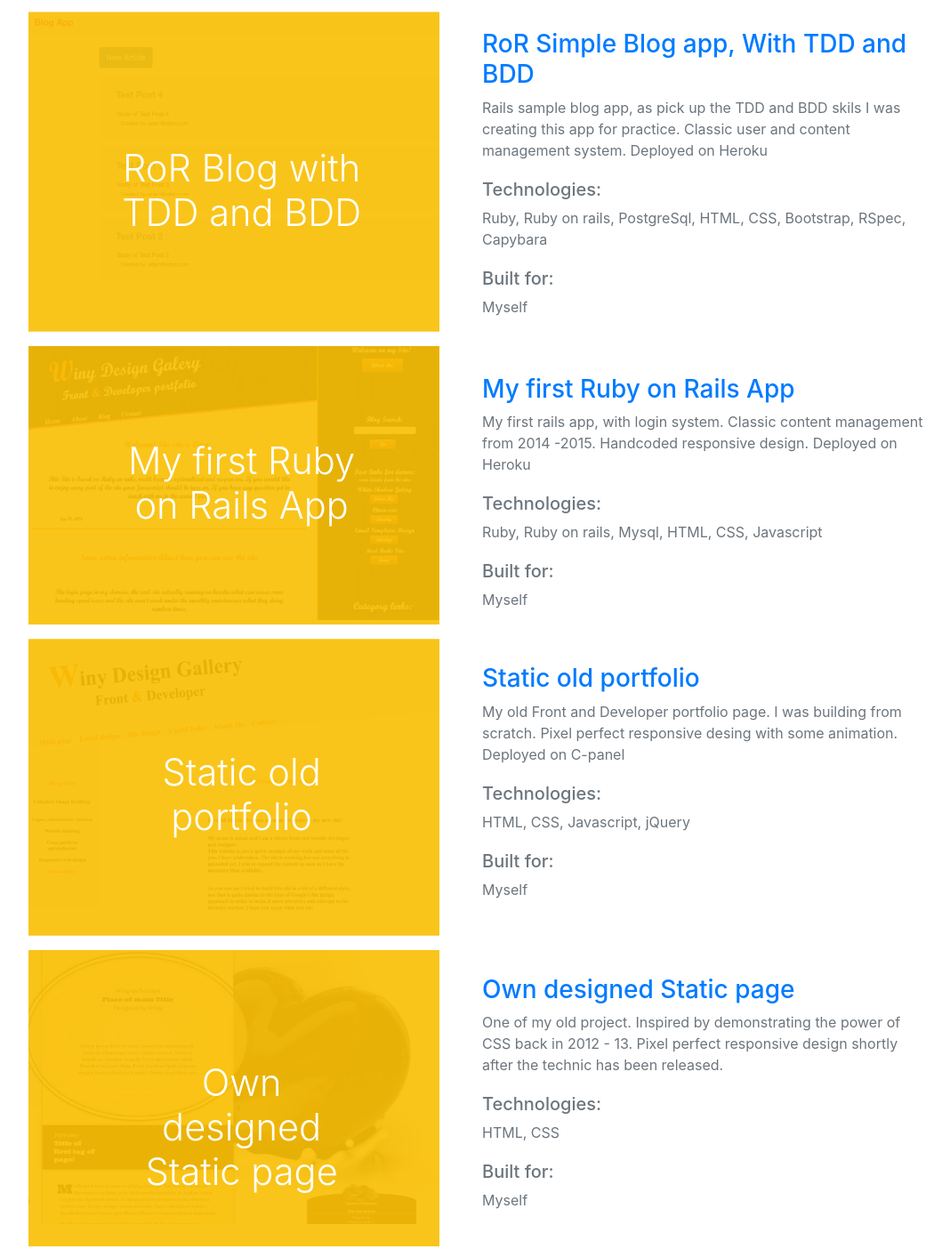
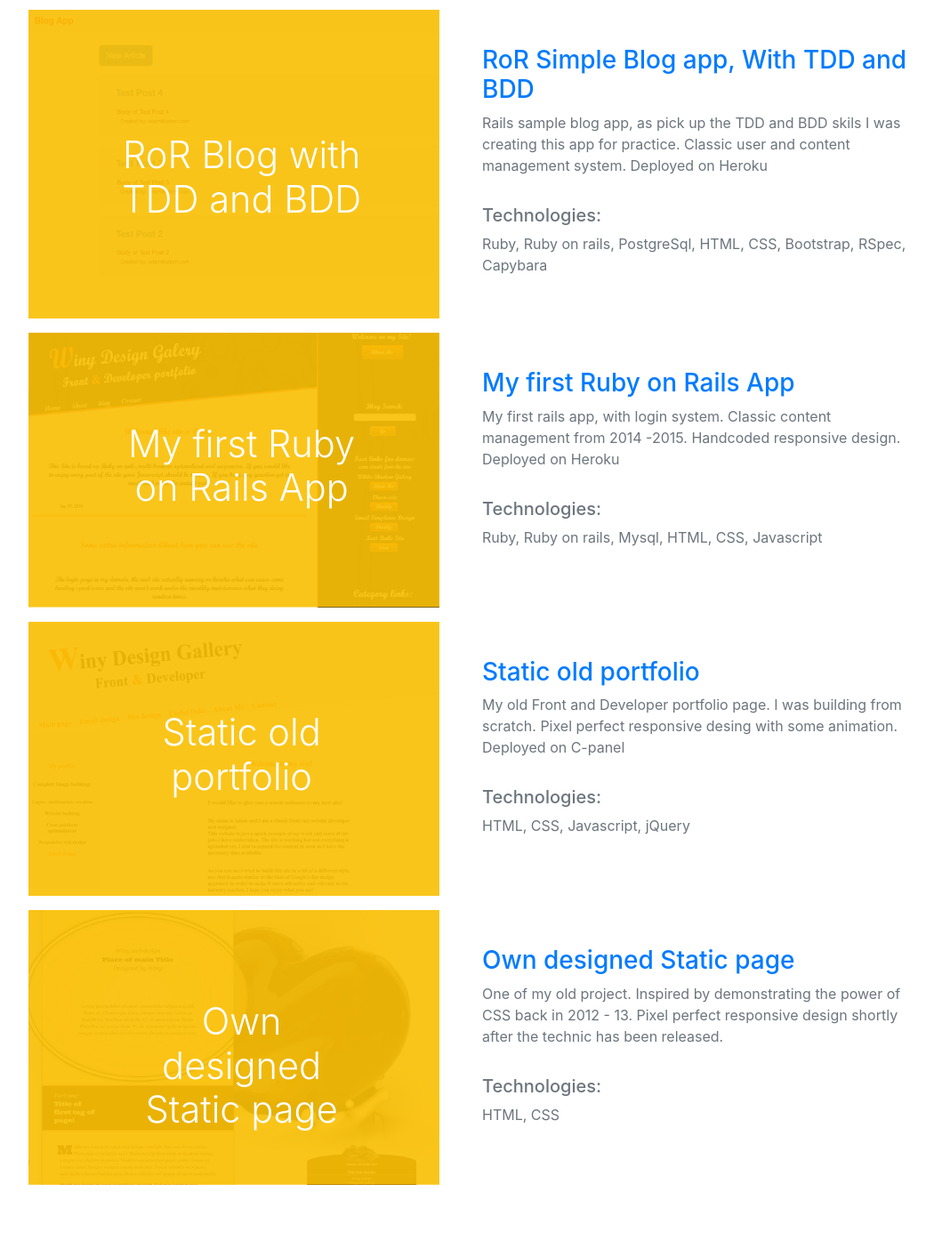
Before and after one commit to Winy81/Bootstrap_portfolio_index, a website with bundled scripts: page index.html in a window 1280 px wide. Shown: the part 3919-5323 px from the top of the page at 89% size, without its empty margins (146-1214 px from the left). Built offline with nearby package versions, Linux system fonts and the light colour scheme.

Commit message:
unimportatn content remove

```diff
--- a/index.html
+++ b/index.html
@@ -229,7 +229,7 @@
         </div>
         <div class="col-lg-6 text-left pt-3 pl-5">
           <h3 class="pt-1 text-primary"><a href="https://rails-simple-stock-manager.herokuapp.com" target="_blank">Ruby on Rails Simple Stock managing app</a></h3>
-            <p class="text-muted">Rails stock managing app, with client authentication - authorization and admin interface system. Deployed on Heroku</p>
+            <p class="mb-1 text-muted">Rails stock managing app, with client authentication - authorization and admin interface system. Deployed on Heroku</p>
             <h5 class="pt-1 text-secondary">Technologies:</h5><p class="mb-3 text-muted">Ruby, Ruby on rails, PostgreSql, HTML, CSS, Bootstrap</p>
             <h5 class="pt-1 text-secondary">Built for:</h5><p class="text-muted">Researchbods</p>
         </div>
@@ -250,11 +250,10 @@
             <img class="img-fluid" src="img/blog_with_tdd_bdd_link.jpg" alt="">
           </a>
         </div>
-        <div class="col-lg-6 text-left pt-3 pl-5">
-          <h3 class="pt-1 text-primary"><a href="https://rails-blog-tdd-bdd.herokuapp.com" target="_blank">RoR Simple Blog app, With TDD and BDD</a></h3>
-            <p class="text-muted">Rails sample blog app, as pick up the TDD and BDD skils I was creating this app for practice. Classic user and content management system. Deployed on Heroku</p>
-            <h5 class="pt-1 text-secondary">Technologies:</h5><p class="mb-3 text-muted">Ruby, Ruby on rails, PostgreSql, HTML, CSS, Bootstrap, RSpec, Capybara</p>
-            <h5 class="pt-1 text-secondary">Built for:</h5><p class="text-muted">Myself</p>
+        <div class="col-lg-6 text-left p-4 pl-5">
+          <h3 class="pt-3 text-primary"><a href="https://rails-blog-tdd-bdd.herokuapp.com" target="_blank">RoR Simple Blog app, With TDD and BDD</a></h3>
+            <p class="mb-4 text-muted">Rails sample blog app, as pick up the TDD and BDD skils I was creating this app for practice. Classic user and content management system. Deployed on Heroku</p>
+            <h5 class="pt-2 text-secondary">Technologies:</h5><p class="mb-4 text-muted">Ruby, Ruby on rails, PostgreSql, HTML, CSS, Bootstrap, RSpec, Capybara</p>
         </div>
       </div>
 
@@ -272,11 +271,10 @@
             <img class="img-fluid" src="img/first_rails_link.jpg" alt="">
           </a>
         </div>
-        <div class="col-lg-6 text-left pt-3 pl-5">
+        <div class="col-lg-6 text-left p-4 pl-5">
           <h3 class="pt-3 text-primary"><a href="https://winysrailssite.herokuapp.com/" target="_blank">My first Ruby on Rails App</a></h3>
-            <p class="text-muted">My first rails app, with login system. Classic content management from 2014 -2015. Handcoded responsive design. Deployed on Heroku</p>
-            <h5 class="pt-1 text-secondary">Technologies:</h5><p class="mb-3 text-muted">Ruby, Ruby on rails, Mysql, HTML, CSS, Javascript</p>
-            <h5 class="pt-1 text-secondary">Built for:</h5><p class="text-muted">Myself</p>
+            <p class="mb-4 text-muted">My first rails app, with login system. Classic content management from 2014 -2015. Handcoded responsive design. Deployed on Heroku</p>
+            <h5 class="pt-2 text-secondary">Technologies:</h5><p class="mb-4 text-muted">Ruby, Ruby on rails, Mysql, HTML, CSS, Javascript</p>
         </div>
       </div>
 
@@ -295,10 +293,9 @@
           </a>
         </div>
         <div class="col-lg-6 text-left p-4 pl-5">
-          <h3 class="pt-1 text-primary"><a href="http://winydesign.com" target="_blank">Static old portfolio</a></h3>
-            <p class="text-muted">My old Front and Developer portfolio page. I was building from scratch. Pixel perfect responsive desing with some animation. Deployed on C-panel</p>
-            <h5 class="pt-1 text-secondary">Technologies:</h5><p class="mb-3 text-muted">HTML, CSS, Javascript, jQuery</p>
-            <h5 class="pt-1 text-secondary">Built for:</h5><p class="text-muted">Myself</p>
+          <h3 class="pt-3 text-primary"><a href="http://winydesign.com" target="_blank">Static old portfolio</a></h3>
+            <p class="mb-4 text-muted">My old Front and Developer portfolio page. I was building from scratch. Pixel perfect responsive desing with some animation. Deployed on C-panel</p>
+            <h5 class="pt-2 text-secondary">Technologies:</h5><p class="mb-4 text-muted">HTML, CSS, Javascript, jQuery</p>
         </div>
       </div>
 
@@ -317,10 +314,9 @@
           </a>
         </div>
         <div class="col-lg-6 text-left p-4 pl-5">
-          <h3 class="pt-1 text-primary"><a href="http://winydesign.com/html/chocogallery.html" target="_blank">Own designed Static page</a></h3>
-            <p class="text-muted">One of my old project. Inspired by demonstrating the power of CSS back in 2012 - 13. Pixel perfect responsive design shortly after the technic has been released. </p>
-            <h5 class="pt-1 text-secondary">Technologies:</h5><p class="mb-3 text-muted">HTML, CSS</p>
-            <h5 class="pt-1 text-secondary">Built for:</h5><p class="text-muted">Myself</p>
+          <h3 class="pt-3 text-primary"><a href="http://winydesign.com/html/chocogallery.html" target="_blank">Own designed Static page</a></h3>
+            <p class="mb-4 text-muted">One of my old project. Inspired by demonstrating the power of CSS back in 2012 - 13. Pixel perfect responsive design shortly after the technic has been released. </p>
+            <h5 class="pt-2 text-secondary">Technologies:</h5><p class="mb-4 text-muted">HTML, CSS</p>
         </div>
       </div>
 
```
